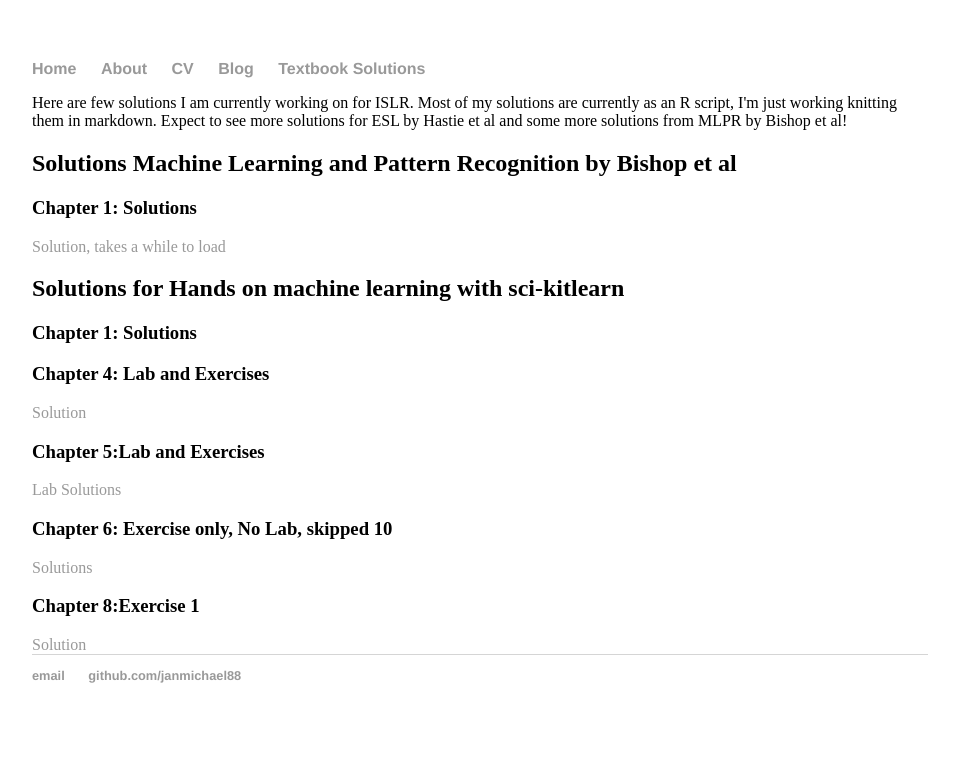
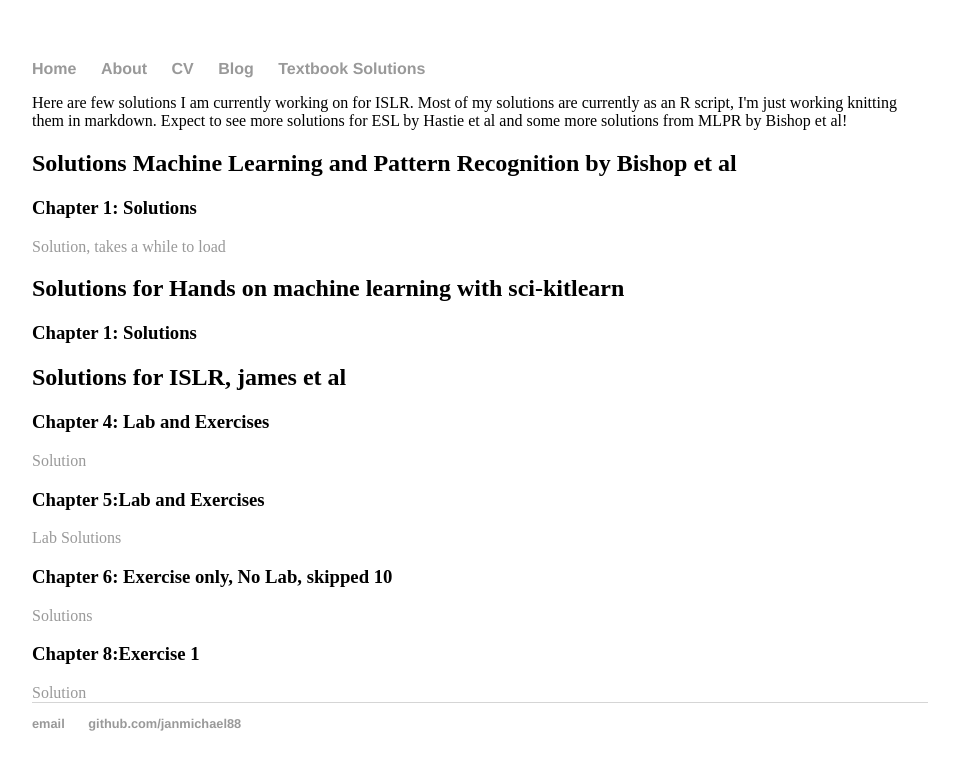
Before and after one commit to janmichael88/janmichael88.github.io, a Jekyll site: the page built from Textbook Solutions/index.html, in a window 1280 px wide. Shown: the top 770 px of the page, without its empty margins (160-1119 px from the left). Built offline with Jekyll 4.4.1, drawn with Linux system fonts in a browser that asks for light colours.

Commit message:
Update index.html

```diff
--- a/Textbook Solutions/index.html
+++ b/Textbook Solutions/index.html
@@ -13,6 +13,7 @@
 <h2> Solutions for Hands on machine learning with sci-kitlearn</h2>
 <h3> Chapter 1: Solutions</h3>
 
+<h2> Solutions for ISLR, james et al</h2>
 
 <h3> Chapter 4: Lab and Exercises </h3>
 <a href="http://htmlpreview.github.io/?https://github.com/janmichael88/ISLR_Solutions/blob/master/Chapter_4.html">Solution</a>
```
